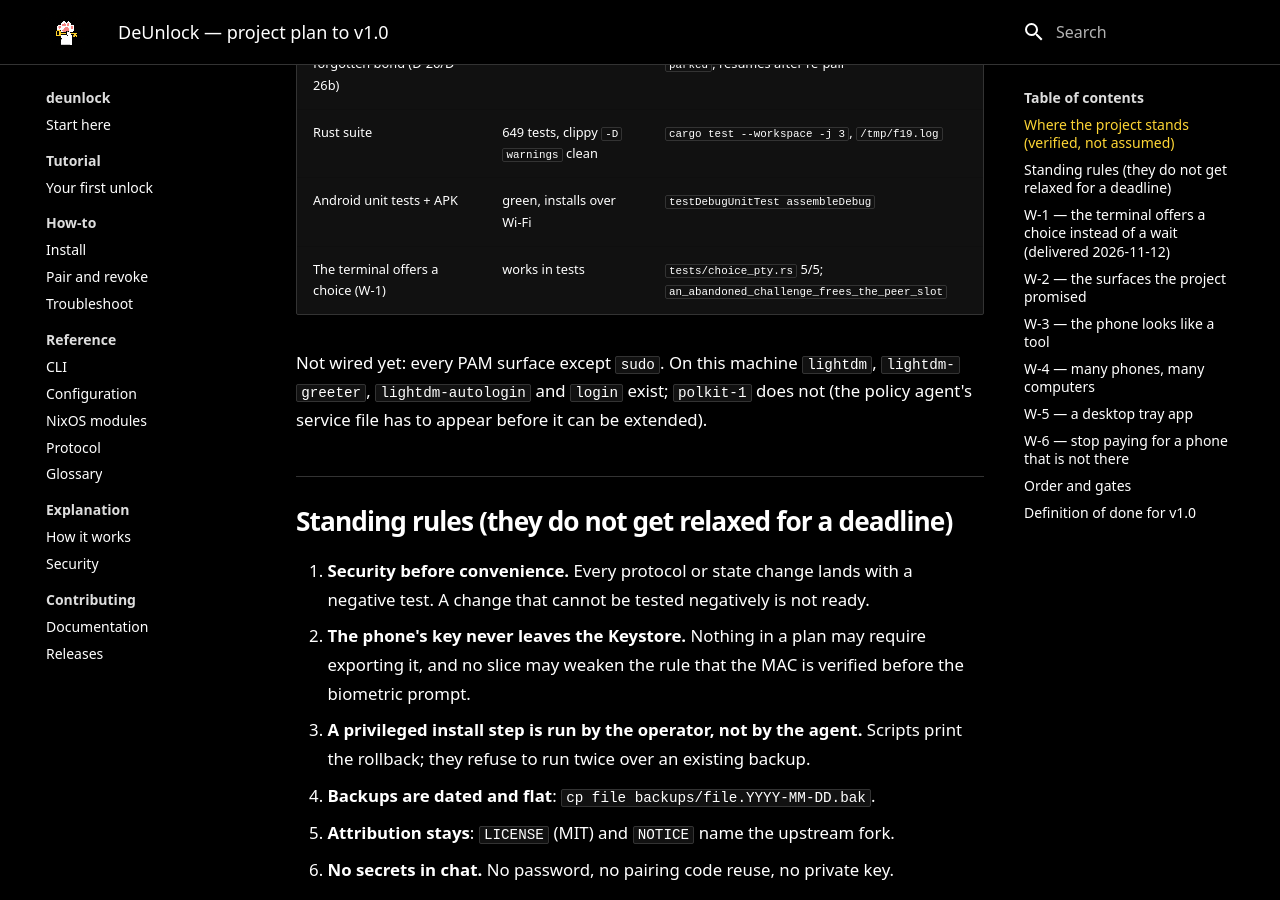
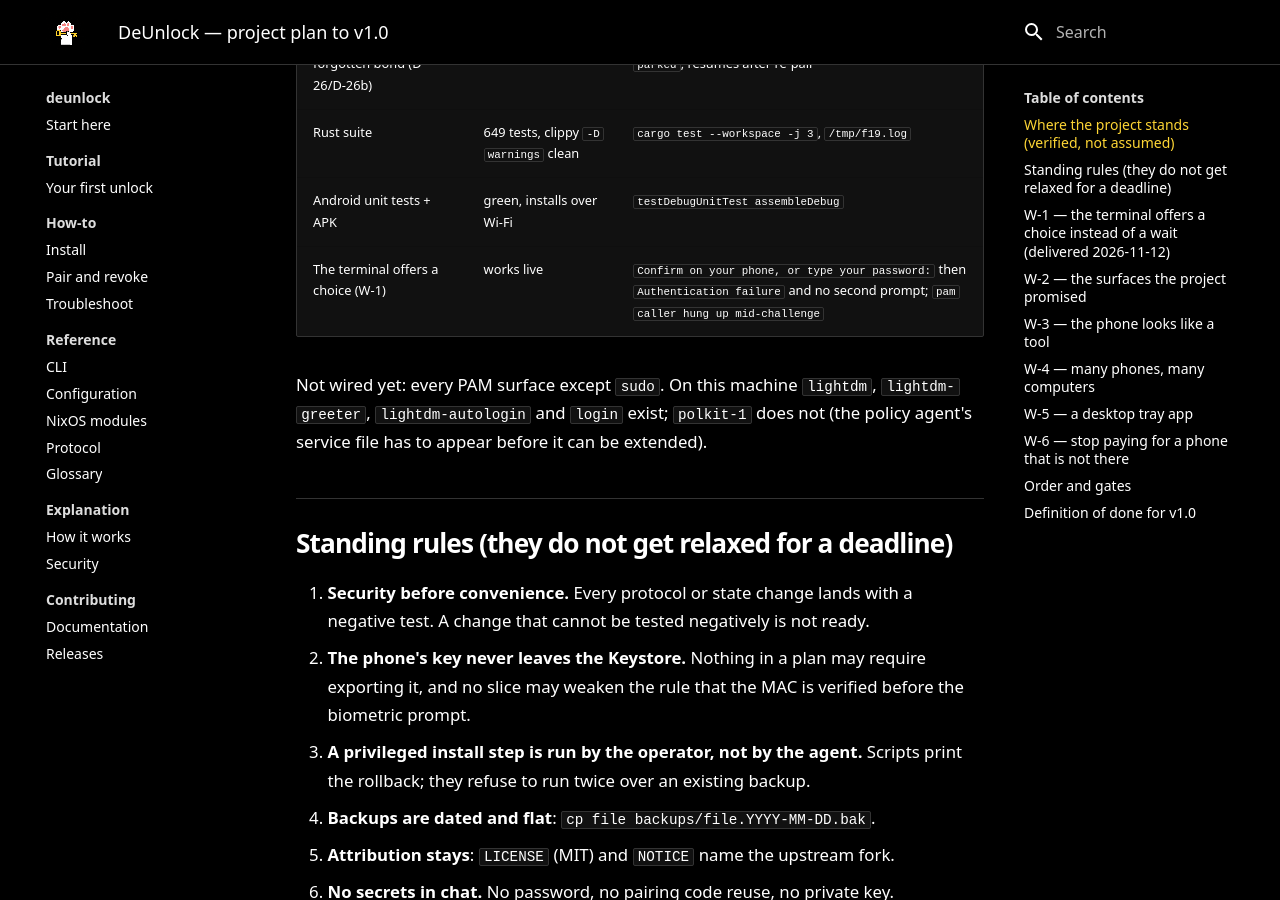
Before and after one commit to stark1ng/deunlock, an MkDocs documentation site: the page built from docs/project-plan.md, in a window 1280 px wide and 900 px high, scrolled down 949 px. Built offline with MkDocs 1.6.1 and Material for MkDocs 9.7.7, drawn with Linux system fonts in a browser that asks for light colours.

Commit message:
docs: record W-1 as measured live, not just in tests
The installed module printed the choice line, took the typed password into
PAM_AUTHTOK (pam_unix never prompted again) and failed the deliberately wrong
value, so the module returned PAM_IGNORE rather than PAM_SUCCESS. The daemon
abandoned the challenge one second later — the D-27 fix, seen from the log
rather than from a test. Suite still 649 passed, clippy clean.

```diff
--- a/docs/project-plan.md
+++ b/docs/project-plan.md
@@ -22,7 +22,7 @@ The loop works on a real machine, not a stand:
 | Phone noticing a forgotten bond (D-26/D-26b) | works | `session service absent after 3 discoveries … parked`, resumes after re-pair |
 | Rust suite | 649 tests, clippy `-D warnings` clean | `cargo test --workspace -j 3`, `/tmp/f19.log` |
 | Android unit tests + APK | green, installs over Wi-Fi | `testDebugUnitTest assembleDebug` |
-| The terminal offers a choice (W-1) | works in tests | `tests/choice_pty.rs` 5/5; `an_abandoned_challenge_frees_the_peer_slot` |
+| The terminal offers a choice (W-1) | works live | `Confirm on your phone, or type your password:` then `Authentication failure` and no second prompt; `pam caller hung up mid-challenge` |
 
 Not wired yet: every PAM surface except `sudo`. On this machine `lightdm`,
 `lightdm-greeter`, `lightdm-autologin` and `login` exist; `polkit-1` does not
```
Also changed, not shown: specs/deunlock/AUDIT-001.md (+24 -0 lines).
